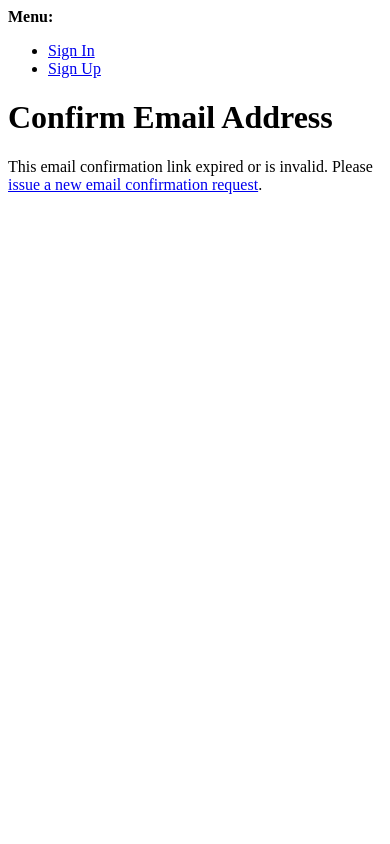
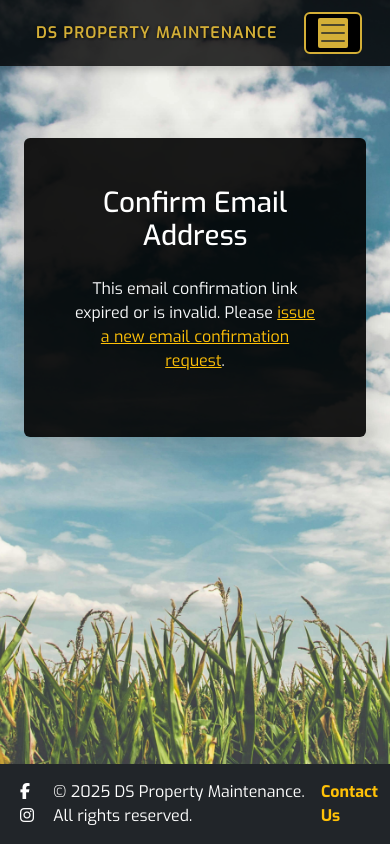
Before and after one commit to Rick-8/ds_property, a Django app: a page that uses templates/allauth/account/email_confirm.html in a window 390 px wide. Run offline with Django 4.2, Linux system fonts and the light colour scheme; some libraries are stand-ins or nearby versions.

Commit message:
Add - Contact us page, and added link to footer

```diff
--- a/home/templates/home/index.html
+++ b/home/templates/home/index.html
@@ -22,7 +22,8 @@
     <!-- Content Block -->
     <div class="col-md-6">
       <div class="content dark-opaque">
-        <h1>Welcome to DS Property Group</h1>
+        <h1 class="text-gold">Welcome to</h1>
+        <h1 class="text-gold pb-4">DS Property Management</h1>
         <p>
           DS Property Group proudly brings together the trusted expertise of <strong>Border 2 Border</strong> and the
           vibrant creativity of <strong>Splash Zone Pools</strong>. Whether you're looking to renovate, landscape, or
--- a/home/urls.py
+++ b/home/urls.py
@@ -4,4 +4,5 @@ from . import views
 
 urlpatterns = [
     path('', views.index, name='home'),
+    path('contact/', views.contact, name='contact'),
 ]
--- a/home/views.py
+++ b/home/views.py
@@ -7,3 +7,7 @@ def index(request):
     """ A view to return the index page """
 
     return render(request, 'home/index.html')
+
+
+def contact(request):
+    return render(request, 'home/contact.html')
--- a/static/css/style.css
+++ b/static/css/style.css
@@ -14,6 +14,25 @@ body {
     margin: 0;
     padding: 0;
 }
+
+/* General Styles */
+.text-white {
+    color: white !important;
+}
+
+.text-gold {
+    color: gold !important;
+}
+
+.large-gold-text {
+    font-size: 2.5rem;
+    color: gold;
+    font-weight: bold;
+    text-align: center;
+    padding-bottom: 3rem;
+}
+
+
 
 /* Font style for bad-script class */
 .bad-script {
@@ -158,11 +177,13 @@ body {
     font-size: 1.1rem;
 }
 
-/* Signup style */
+/* Signup and regester styles */
 .form-text {
     color: white !important;
     margin-top: 2px;
 }
+
+
 
 
 /* Media Queries for Responsiveness */
--- a/templates/allauth/account/email_confirm.html
+++ b/templates/allauth/account/email_confirm.html
@@ -1,39 +1,54 @@
-{% extends "account/base_entrance.html" %}
+{% extends "base.html" %}
+{% load static %}
 {% load i18n %}
-{% load account %}
+{% load widget_tweaks %}
 {% load allauth %}
+
 {% block head_title %}
 {% trans "Confirm Email Address" %}
 {% endblock head_title %}
+
 {% block content %}
-    {% element h1 %}
-        {% trans "Confirm Email Address" %}
-    {% endelement %}
+<div class="container my-5">
+    <div class="row justify-content-center">
+        <div class="col-md-6">
+            <div class="dark-opaque p-5 rounded shadow-lg">
+                <h1 class="text-center mb-4">{% trans "Confirm Email Address" %}</h1>
+
                 {% if confirmation %}
-        {% user_display confirmation.email_address.user as user_display %}
+                <div class="text-center large-gold-text">
+                    {{ confirmation.email_address.user }}
+                </div>
                 {% if can_confirm %}
-            {% element p %}
-                {% blocktrans with confirmation.email_address.email as email %}Please confirm that <a href="mailto:{{ email }}">{{ email }}</a> is an email address for user {{ user_display }}.{% endblocktrans %}
-            {% endelement %}
+                <p class="text-center text-light">
+                    {% blocktrans with confirmation.email_address.email as email %}Please confirm that <a
+                        href="mailto:{{ email }}" class="text-warning">{{ email }}</a> is an email address for user
+                        {{user_display }}.{% endblocktrans %}
+                </p>
+
                 {% url 'account_confirm_email' confirmation.key as action_url %}
-            {% element form method="post" action=action_url %}
-                {% slot actions %}
+                <form method="post" action="{{ action_url }}">
                     {% csrf_token %}
                     {{ redirect_field }}
-                    {% element button type="submit" %}
-                        {% trans 'Confirm' %}
-                    {% endelement %}
-                {% endslot %}
-            {% endelement %}
+                    <div class="text-center">
+                        <button type="submit" class="btn btn-warning btn-lg mt-3">{% trans "Confirm" %}</button>
+                    </div>
+                </form>
                 {% else %}
-            {% element p %}
-                {% blocktrans %}Unable to confirm {{ email }} because it is already confirmed by a different account.{% endblocktrans %}
-            {% endelement %}
+                <p class="text-center text-light">
+                    {% blocktrans %}Unable to confirm {{ email }} because it is already confirmed by a different
+                    account.{% endblocktrans %}
+                </p>
                 {% endif %}
                 {% else %}
                 {% url 'account_email' as email_url %}
-        {% element p %}
-            {% blocktrans %}This email confirmation link expired or is invalid. Please <a href="{{ email_url }}">issue a new email confirmation request</a>.{% endblocktrans %}
-        {% endelement %}
+                <p class="text-center text-light">
+                    {% blocktrans %}This email confirmation link expired or is invalid. Please <a href="{{ email_url }}"
+                        class="text-warning">issue a new email confirmation request</a>.{% endblocktrans %}
+                </p>
                 {% endif %}
+            </div>
+        </div>
+    </div>
+</div>
 {% endblock content %}
--- a/templates/base.html
+++ b/templates/base.html
@@ -1,4 +1,8 @@
 {% load static %}
+{% load i18n %}
+{% load widget_tweaks %}
+{% load allauth %}
+
 <!DOCTYPE html>
 <html lang="en">
 
@@ -97,9 +101,33 @@
     </main>
 
     <!-- Footer -->
-    <footer class="bg-dark text-white text-center py-3 mt-5">
+<footer class="bg-dark text-white py-3 mt-5">
+    <div class="container d-flex justify-content-between align-items-center">
+        <!-- Social Media Icons (Left) -->
+        <div>
+            <a href="https://www.facebook.com/YourCompany" class="text-white mx-2" target="_blank" title="Facebook">
+                <i class="fab fa-facebook-f"></i> <!-- Facebook Icon -->
+            </a>
+            <a href="https://www.instagram.com/YourCompany" class="text-white mx-2" target="_blank" title="Instagram">
+                <i class="fab fa-instagram"></i> <!-- Instagram Icon -->
+            </a>
+        </div>
+
+        <!-- Centered Text -->
         <p class="mb-0">&copy; 2025 DS Property Maintenance. All rights reserved.</p>
-    </footer>
+
+        <!-- Contact Us Link (Right) -->
+        <div>
+            <a href="{% url 'contact' %}" class="text-warning text-decoration-none fw-bold">
+                {% trans "Contact Us" %}
+            </a>
+        </div>
+    </div>
+</footer>
+
+
+    <!-- Add FontAwesome CDN for icons -->
+    <script src="https://kit.fontawesome.com/58851690d4.js" crossorigin="anonymous"></script>
 
     <!-- Bootstrap JS Bundle -->
     <script src="https://cdn.jsdelivr.net/npm/bootstrap@5.3.3/dist/js/bootstrap.bundle.min.js"></script>
```
Also changed, not shown: home/templates/home/contact.html (added, +58 -0 lines), templates/allauth/account/verification_sent.html (+25 -7 lines). Lines whose indentation alone changed are shown as unchanged.
